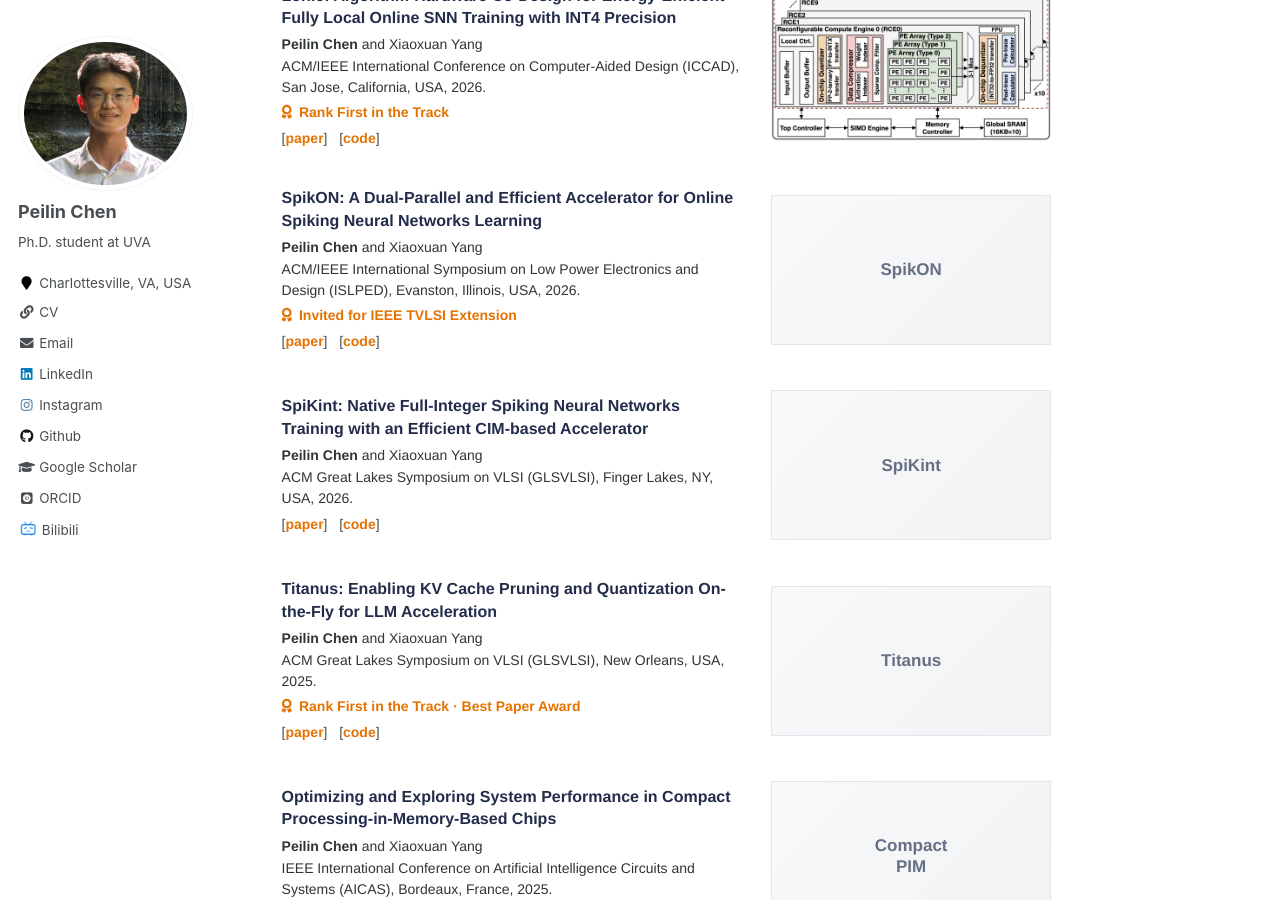
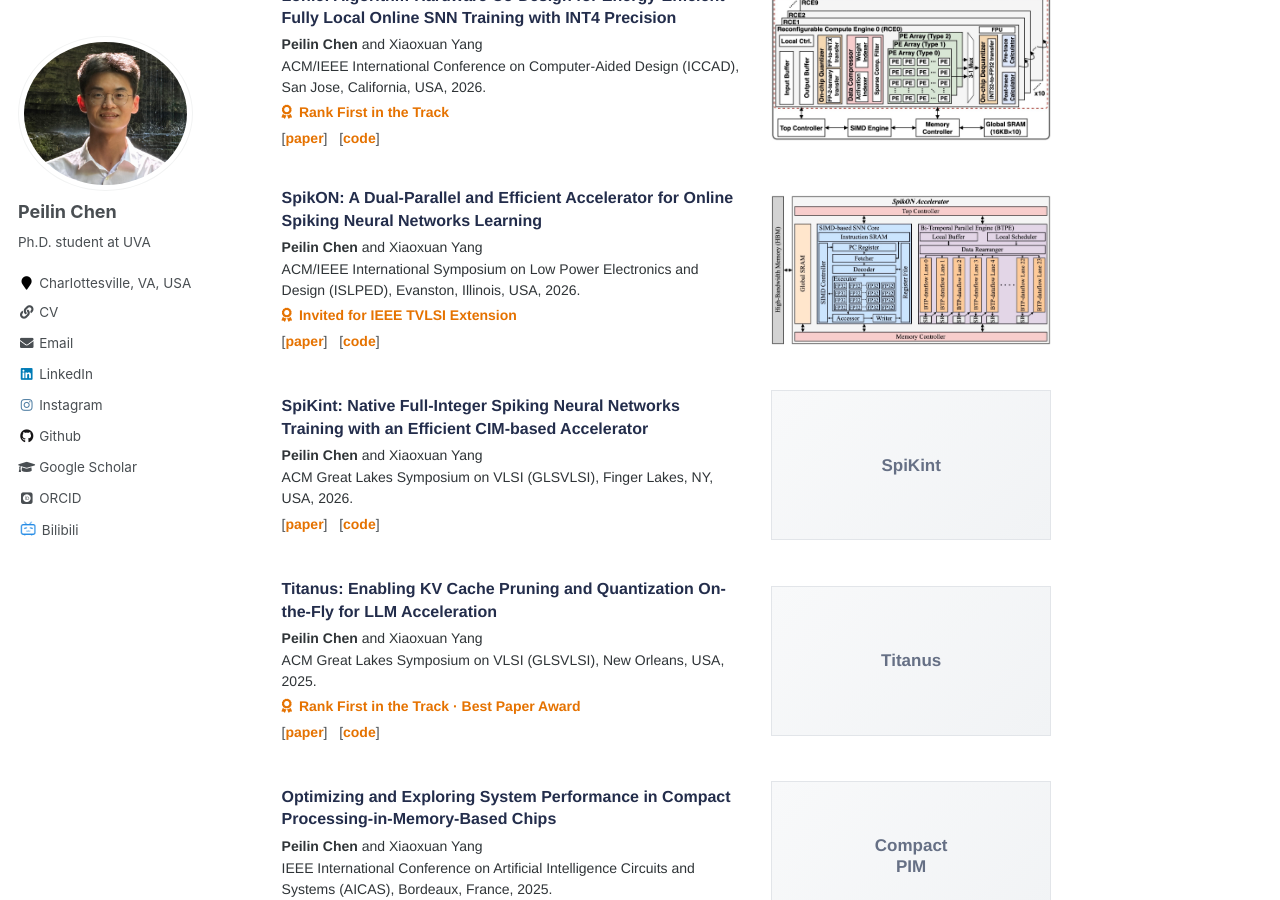
Before and after one commit to peilin-chen/peilin-chen.github.io, a Jekyll site: the page built from _pages/about.md, in a window 1280 px wide and 900 px high, scrolled down 1161 px. Built offline with Jekyll 4.4.1, drawn with Linux system fonts in a browser that asks for light colours; some web fonts are replaced.

Commit message:
Update about.md

```diff
--- a/_pages/about.md
+++ b/_pages/about.md
@@ -187,9 +187,7 @@ During his undergraduate, he worked with Prof. Kang Li on designing the 64-bit p
   </div>
 
   <div class="publication-thumbnail">
-    <div class="paper-placeholder">
-      <span>SpikON</span>
-    </div>
+    <img src="/images/spikon.jpg" alt="SpikON">
   </div>
 
 </div>
```
